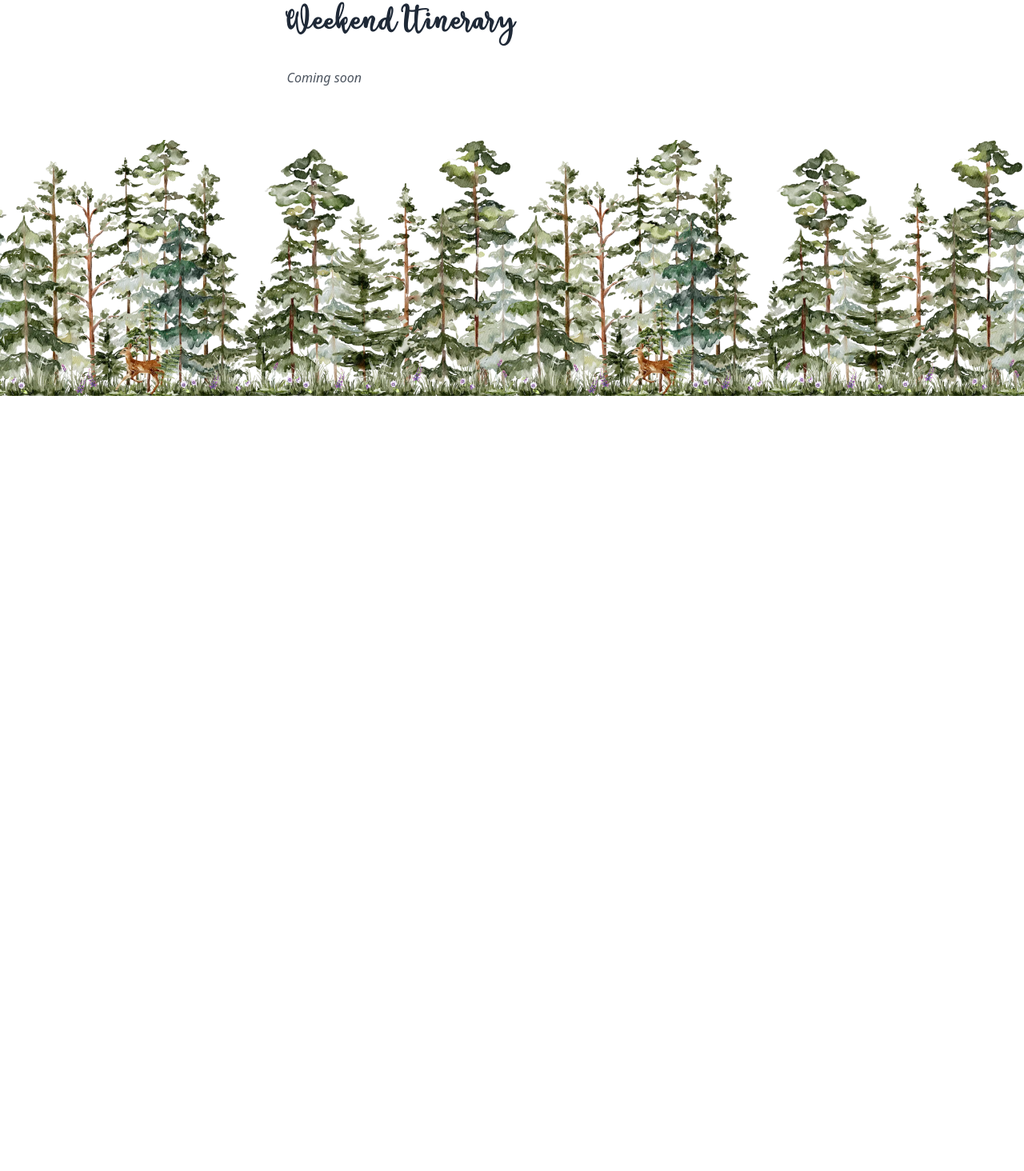
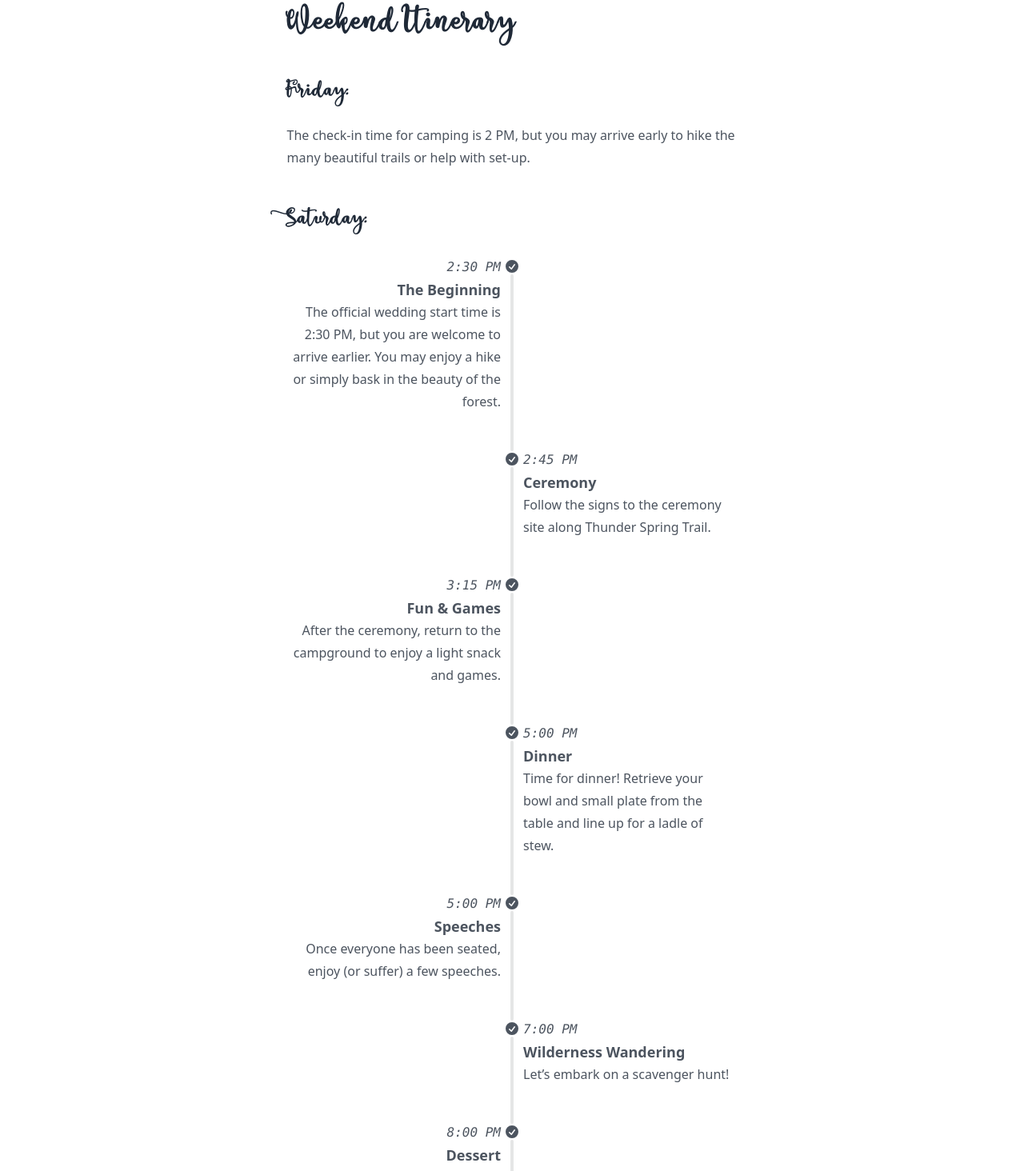
Before and after one commit to tomatrow/the-wedding, a SvelteKit app: page /weekend-itinerary in a window 1280 px wide. Shown: the part 382-1846 px from the top of the page at 80% size. Before the commit the page ends 877 px from the top, so only its background shows below. Built offline with nearby package versions, Linux system fonts and the light colour scheme.

Commit message:
Fill out weekend itenerary, add soem tips to homepage, start making campsite form

```diff
--- /dev/null
+++ b/src/lib/context.ts
@@ -0,0 +1,15 @@
+import { getContext as _getContext, setContext as _setContext, hasContext as _hasContext } from 'svelte'
+
+export interface ContextKey<T = unknown> {}
+
+export function getContext<T>(key: ContextKey<T>): T {
+	return _getContext(key) as T
+}
+
+export function setContext<T>(key: ContextKey<T>, value: T): void {
+	_setContext(key, value)
+}
+
+export function hasContext<T>(key: ContextKey<T>): boolean {
+	return _hasContext(key)
+}
--- a/src/lib/schema/wedding.ts
+++ b/src/lib/schema/wedding.ts
@@ -1,58 +1,46 @@
 import { z } from 'zod'
 
-export const PeopleAttendance = z.enum([
-  'Attending',
-  'Declined',
-])
+export const PeopleAttendance = z.enum(['Attending', 'Declined'])
 
-export const PeopleMainDish = z.enum([
-  'Beef Stew',
-  'Vegan Lentil Soup',
-])
+export const PeopleMainDish = z.enum(['Beef Stew', 'Vegan Lentil Soup'])
 
-export const PeopleBread = z.enum([
-  'Gluten Free',
-  'Gluten Full',
-])
+export const PeopleBread = z.enum(['Gluten Free', 'Gluten Full'])
 
 export const PeopleSchema = z.object({
-  'Name': z.string().optional(),
-  'Attendance': PeopleAttendance.optional(),
-  'Main Dish': PeopleMainDish.optional(),
-  'Bread': PeopleBread.optional(),
-  'Submit Time': z.coerce.date().optional(),
-  'Wishes': z.string().optional(),
-  'Granted Wishes': z.array(z.string()).optional(),
-  'Seed Round': z.array(z.string()).optional(),
+	Name: z.string().optional(),
+	Attendance: PeopleAttendance.optional(),
+	'Main Dish': PeopleMainDish.optional(),
+	Bread: PeopleBread.optional(),
+	'Submit Time': z.coerce.date().optional(),
+	Wishes: z.string().optional(),
+	'Granted Wishes': z.array(z.string()).optional(),
+	'Seed Round': z.array(z.string()).optional()
 })
 export type People = z.infer<typeof PeopleSchema>
 
 export const WishesSchema = z.object({
-  'Title': z.string().optional(),
-  'Link': z.string().optional(),
-  'Notes': z.string().optional(),
-  'Quantity': z.number().int().positive().optional(),
-  'Granted Wishes': z.array(z.string()).optional(),
+	Title: z.string().optional(),
+	Link: z.string().optional(),
+	Notes: z.string().optional(),
+	Quantity: z.number().int().positive().optional(),
+	'Granted Wishes': z.array(z.string()).optional()
 })
 export type Wishes = z.infer<typeof WishesSchema>
 
 export const GrantedWishesSchema = z.object({
-  'Date': z.coerce.date().optional(),
-  'Wish': z.array(z.string()).optional(),
-  'Granters': z.array(z.string()).optional(),
-  'Quantity': z.number().int().positive().optional(),
+	Date: z.coerce.date().optional(),
+	Wish: z.array(z.string()).optional(),
+	Granters: z.array(z.string()).optional(),
+	Quantity: z.number().int().positive().optional()
 })
 export type GrantedWishes = z.infer<typeof GrantedWishesSchema>
 
-export const SeedRoundFund = z.enum([
-  'Honeymoon',
-  'Furniture',
-])
+export const SeedRoundFund = z.enum(['Honeymoon', 'Furniture'])
 
 export const SeedRoundSchema = z.object({
-  'Date': z.coerce.date().optional(),
-  'Fund': z.array(SeedRoundFund).optional(),
-  'Gift': z.number().positive().optional(),
-  'Gifters': z.array(z.string()).optional(),
+	Date: z.coerce.date().optional(),
+	Fund: z.array(SeedRoundFund).optional(),
+	Gift: z.number().positive().optional(),
+	Gifters: z.array(z.string()).optional()
 })
 export type SeedRound = z.infer<typeof SeedRoundSchema>
--- a/src/lib/utility.ts
+++ b/src/lib/utility.ts
@@ -1,4 +1,5 @@
-import { set } from 'lodash-es'
+import { untrack } from 'svelte'
+import { set, mapValues, constant } from 'lodash-es'
 
 export function isNotNil<T>(value: T | undefined | null): value is T {
 	return value !== null && value !== undefined
@@ -21,3 +22,13 @@ export function getStructuredFormData(formData: FormData) {
 	formData.forEach((value, path) => set(data, path, value))
 	return data
 }
+
+export function pickUntrack<T extends object>(
+	object: T,
+	predicate: (key: string, fn: T[keyof T] & Function) => unknown = constant(true)
+): T {
+	return mapValues(object, (value, key) => {
+		if (typeof value !== 'function' || !predicate(key, value)) return value
+		return (...args: any[]) => untrack(() => value.call(object, ...args))
+	}) as T
+}
--- a/src/routes/(app)/+page.svelte
+++ b/src/routes/(app)/+page.svelte
@@ -4,4 +4,26 @@
 		Please peruse this website to learn all the details, and don’t hesitate to text us if you have any questions or
 		suggestions.
 	</p>
+
+	<aside>
+		<h2>Helpful tips:</h2>
+		<p>
+			This is a fancy occasion, so you may wear formal clothes in shades of green, purple, and brown. Remember, however,
+			that you will be outside, so sturdy shoes, sunscreen, and insect repellent may be helpful.
+		</p>
+	</aside>
+
+	<aside>
+		<h2>Important rules:</h2>
+		<p>
+			Sensory stimuli easily overstimulate me (Catherine). I must be very careful to limit my sensory exposure to ensure
+			that I am able to remain calm and engaged the entire day. Because of this, I am not allowing any touching; you may
+			not hug me, shake my hand, pat my shoulder, or any other form of touch. I would appreciate your spoken or gestured
+			greetings instead. (AJ has no such need, of course; you may greet him in your preferred manner.)
+		</p>
+		<p>
+			Clapping, cheering, or any other loud form of celebration is also banned for this day. You will receive a streamer
+			that you may wave in the air as an alternative.
+		</p>
+	</aside>
 </section>
--- a/src/routes/(app)/parking-and-campsite-details/+page.svelte
+++ b/src/routes/(app)/parking-and-campsite-details/+page.svelte
@@ -1,3 +1,31 @@
+<script lang="ts">
+	interface Vehicle {
+		isTrailer: boolean
+	}
+
+	interface Data {
+		name: string
+		partySize: number
+		vehicles: Vehicle[]
+		sharing: boolean
+		tentSize: {
+			width: number
+			height: number
+		}
+	}
+
+	const data = $state<Data>({
+		name: '',
+		partySize: 1,
+		vehicles: [],
+		sharing: false,
+		tentSize: {
+			height: 0,
+			width: 0
+		}
+	})
+</script>
+
 <article class="container prose mx-auto px-4">
 	<h1>Parking and Campsite Details</h1>
 
@@ -15,6 +43,24 @@
 				>April 18</strong
 			>.
 		</p>
+
+		<!-- <form>
+			<input type="text" bind:value={data.name} />
+			<input type="number" bind:value={data.partySize} />
+			{#each data.vehicles as _, index}
+				<div>
+					<input type="checkbox" bind:checked={data.vehicles[index].isTrailer} />
+				</div>
+			{/each}
+
+			<input type="checkbox" bind:checked={data.sharing} />
+			{#if data.sharing}
+				<input type="number" bind:value={data.tentSize.width} />
+				<input type="number" bind:value={data.tentSize.height} />
+			{/if}
+		</form> -->
+
+		<i>form coming soon</i>
 	</section>
 
 	<section>
--- a/src/routes/(app)/rsvp/+page.server.ts
+++ b/src/routes/(app)/rsvp/+page.server.ts
@@ -5,7 +5,6 @@ import { fail } from '@sveltejs/kit'
 import { zod } from 'sveltekit-superforms/adapters'
 import { z } from 'zod'
 import { createPeople } from '$lib/airtable'
-
 
 const NameSchema = z.string().min(1)
 
@@ -79,7 +78,7 @@ export const actions = {
 				const person = PeopleSchema.parse({
 					Name: name,
 					Attendance: attendance,
-					'Submit Time': new Date(),
+					'Submit Time': new Date()
 				})
 
 				people = [person]
--- a/src/routes/(app)/weekend-itinerary/+page.svelte
+++ b/src/routes/(app)/weekend-itinerary/+page.svelte
@@ -1,5 +1,60 @@
+<script lang="ts">
+	import Timeline from './Timeline.svelte'
+	import TimelineSegment from './TimelineSegment.svelte'
+</script>
+
 <article class="container prose mx-auto px-4">
 	<h1>Weekend Itinerary</h1>
 
-	<p class="italic">Coming soon</p>
+	<section>
+		<h2>Friday:</h2>
+		<p>
+			The check-in time for camping is <time>2 PM</time>, but you may arrive early to hike the many beautiful trails or
+			help with set-up.
+		</p>
+	</section>
+
+	<section>
+		<h2>Saturday:</h2>
+
+		<Timeline class="not-prose">
+			<TimelineSegment time="2:30 PM" title="The Beginning">
+				The official wedding start time is <time>2:30 PM</time>, but you are welcome to arrive earlier. You may enjoy a
+				hike or simply bask in the beauty of the forest.
+			</TimelineSegment>
+
+			<TimelineSegment time="2:45 PM" title="Ceremony">
+				Follow the signs to the ceremony site along Thunder Spring Trail.
+			</TimelineSegment>
+
+			<TimelineSegment time="3:15 PM" title="Fun & Games">
+				After the ceremony, return to the campground to enjoy a light snack and games.
+			</TimelineSegment>
+
+			<TimelineSegment time="5:00 PM" title="Dinner">
+				Time for dinner! Retrieve your bowl and small plate from the table and line up for a ladle of stew.
+			</TimelineSegment>
+
+			<TimelineSegment time="5:00 PM" title="Speeches">
+				Once everyone has been seated, enjoy (or suffer) a few speeches.
+			</TimelineSegment>
+
+			<TimelineSegment time="7:00 PM" title="Wilderness Wandering">Let’s embark on a scavenger hunt!</TimelineSegment>
+
+			<TimelineSegment time="8:00 PM" title="Dessert">
+				Come back to the table and eat some delicious dessert.
+			</TimelineSegment>
+
+			<TimelineSegment time="8:30 PM" title="Fireside Chats">
+				The wedding celebration has ended, but you are welcome to sit around a campfire and chat.
+			</TimelineSegment>
+
+			<TimelineSegment time="10:00 PM" title="Quiet Hours">Lights out, time for sleep.</TimelineSegment>
+		</Timeline>
+	</section>
+
+	<section>
+		<h2>Sunday:</h2>
+		<p>Check out of your campsite by <time>12 noon</time>.</p>
+	</section>
 </article>
--- /dev/null
+++ b/src/routes/(app)/weekend-itinerary/Checkmark.svelte
@@ -0,0 +1,7 @@
+<svg xmlns="http://www.w3.org/2000/svg" viewBox="0 0 20 20" fill="currentColor" class="h-5 w-5"
+	><path
+		fill-rule="evenodd"
+		d="M10 18a8 8 0 100-16 8 8 0 000 16zm3.857-9.809a.75.75 0 00-1.214-.882l-3.483 4.79-1.88-1.88a.75.75 0 10-1.06 1.061l2.5 2.5a.75.75 0 001.137-.089l4-5.5z"
+		clip-rule="evenodd"
+	/></svg
+>
--- /dev/null
+++ b/src/routes/(app)/weekend-itinerary/Timeline.svelte
@@ -0,0 +1,63 @@
+<script lang="ts" context="module">
+	import { type Snippet } from 'svelte'
+	import { type ContextKey, getContext } from '$lib/context'
+
+	export interface LineItem {
+		time?: string
+		title?: string
+		children?: Snippet
+	}
+
+	const key: ContextKey<(item: LineItem) => void> = "timeline"
+
+	export function addItem(item: LineItem) {
+		const addItem = getContext(key)
+		addItem(item)
+	}
+</script>
+
+<script lang="ts">
+	import { setContext } from '$lib/context'
+	import Checkmark from './Checkmark.svelte'
+
+	const { children, class: className = '' } = $props<{
+		children?: Snippet
+		class?: string
+	}>()
+
+	const items = $state<LineItem[]>([])
+
+	setContext(key, (item) => items.push(item))
+</script>
+
+<ul class="{className} timeline timeline-vertical timeline-snap-icon max-md:timeline-compact">
+	{#if children}
+		{@render children()}
+	{/if}
+
+	{#each items as { children: _children, time, title }, index}
+		{@const isEven = index % 2 === 0}
+
+		<li>
+			{#if index > 0}
+				<hr />
+			{/if}
+
+			<div class="timeline-middle">
+				<Checkmark />
+			</div>
+
+			<div class="mb-4 md:mb-10" class:timeline-start={isEven} class:timeline-end={!isEven} class:md:text-end={isEven}>
+				<time class="font-mono italic">{time}</time>
+
+				<div class="text-lg font-black">{title}</div>
+
+				{#if _children}
+					{@render _children()}
+				{/if}
+			</div>
+
+			<hr />
+		</li>
+	{/each}
+</ul>
--- /dev/null
+++ b/src/routes/(app)/weekend-itinerary/TimelineSegment.svelte
@@ -0,0 +1,8 @@
+<script lang="ts">
+	import { type LineItem, addItem } from './Timeline.svelte'
+
+	const { ...props } = $props<LineItem>()
+	const item = { ...props }
+
+	addItem(item)
+</script>
```
Also changed, not shown: package.json (+12 -12 lines), src/lib/airtable.ts (+10 -11 lines), 1 other file (tests, documents, lock files or other folders).
